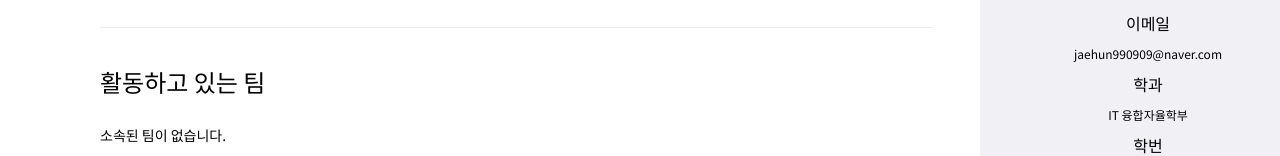
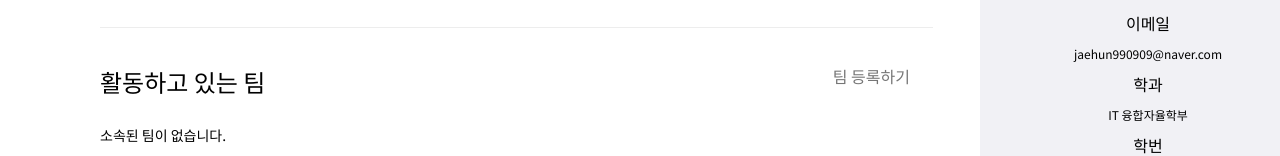
Before and after one commit to CapD-Devway/FeDev, a Next.js app: page /Profile in a window 1280 px wide. Shown: the part 409-565 px from the top of the page. Built offline with nearby package versions, Linux system fonts and the light colour scheme; no server answers.

Commit message:
[#37] Link & Little Axios (#37)
fix: 링크 및 axios 미연결

```diff
--- /dev/null
+++ b/src/constants/apiUrl.ts
@@ -0,0 +1 @@
+export const API_BASED_URL = process.env.NEXT_PUBLIC_API_BASED_URL;
--- a/src/pages/Profile/index.tsx
+++ b/src/pages/Profile/index.tsx
@@ -51,7 +51,16 @@ function Profile() {
           <StyledFirstHrDiv></StyledFirstHrDiv>
           {/* Joinging Team */}
           <StyledJoiningTeamDiv>
-            <StyledTeamP>활동하고 있는 팀</StyledTeamP>
+            <StyledTeamRegisterDiv>
+              <StyledTeamP>활동하고 있는 팀</StyledTeamP>
+              <StyledUpdateDiv>
+                <StyledTeamRegiDiv>
+                  <Link href="/RegisterTeam">
+                    <StyledUpdateP>팀 등록하기</StyledUpdateP>
+                  </Link>
+                </StyledTeamRegiDiv>
+              </StyledUpdateDiv>
+            </StyledTeamRegisterDiv>
             <StyledJoinInTeamP>소속된 팀이 없습니다.</StyledJoinInTeamP>
           </StyledJoiningTeamDiv>
         </StyledMyInformDiv>
@@ -182,6 +191,16 @@ const StyledJoiningTeamDiv = styled.div`
   color: ${({ theme }) => theme.color.black};
 `;
 
+const StyledTeamRegisterDiv = styled.div`
+  display: flex;
+  flex-direction: row;
+  justify-content: space-between;
+`;
+
+const StyledTeamRegiDiv = styled.div`
+  margin-right: 70px;
+`;
+
 const StyledTeamP = styled.p`
   font-size: ${({ theme }) => theme.fontSize.fontSize24};
   font-weight: ${({ theme }) => theme.fontWeight.regular};
```
Also changed, not shown: src/pages/ProfileUpdate/index.tsx (+20 -2 lines), src/pages/TeamMate/index.tsx (+8 -0 lines).
